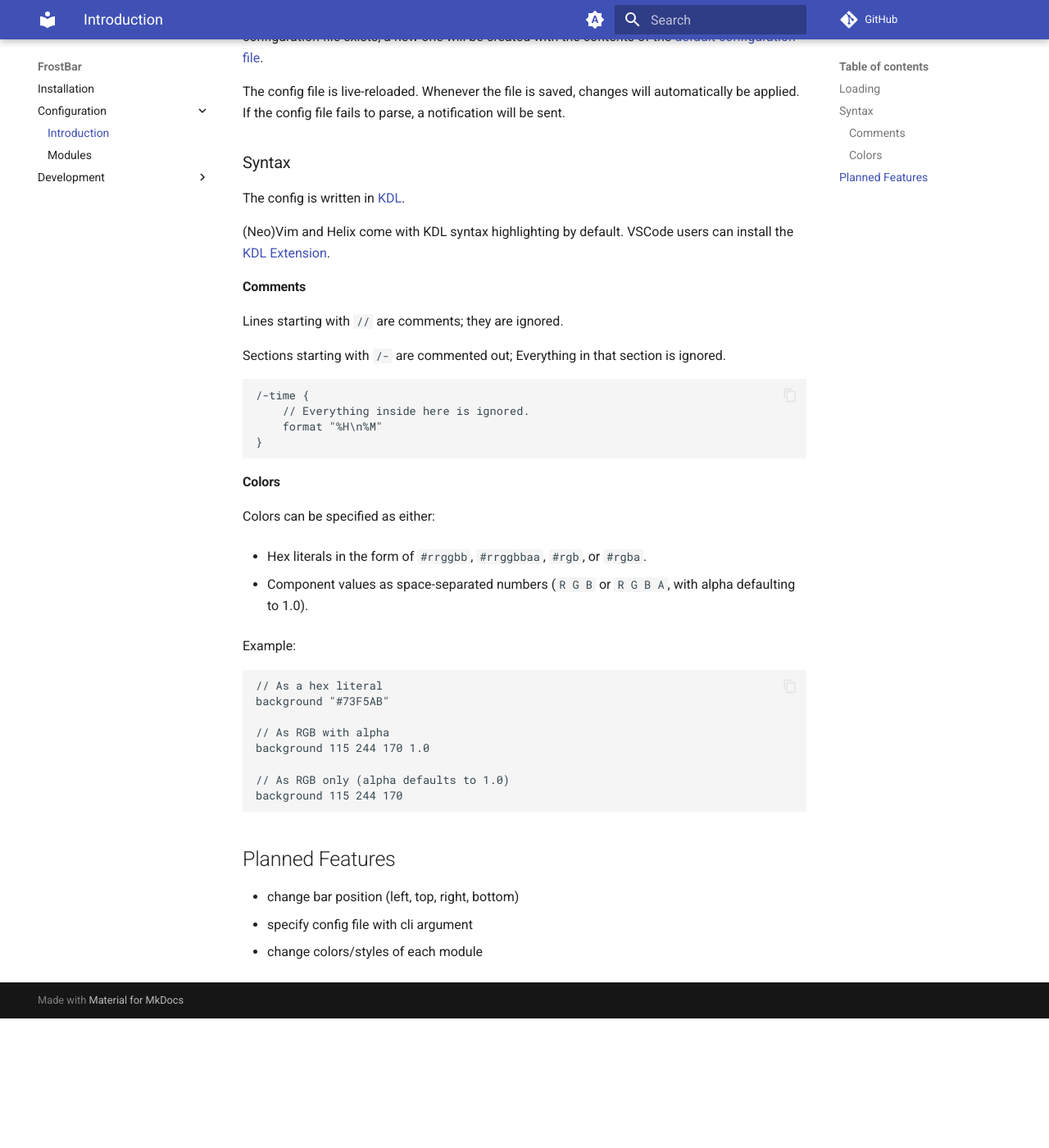
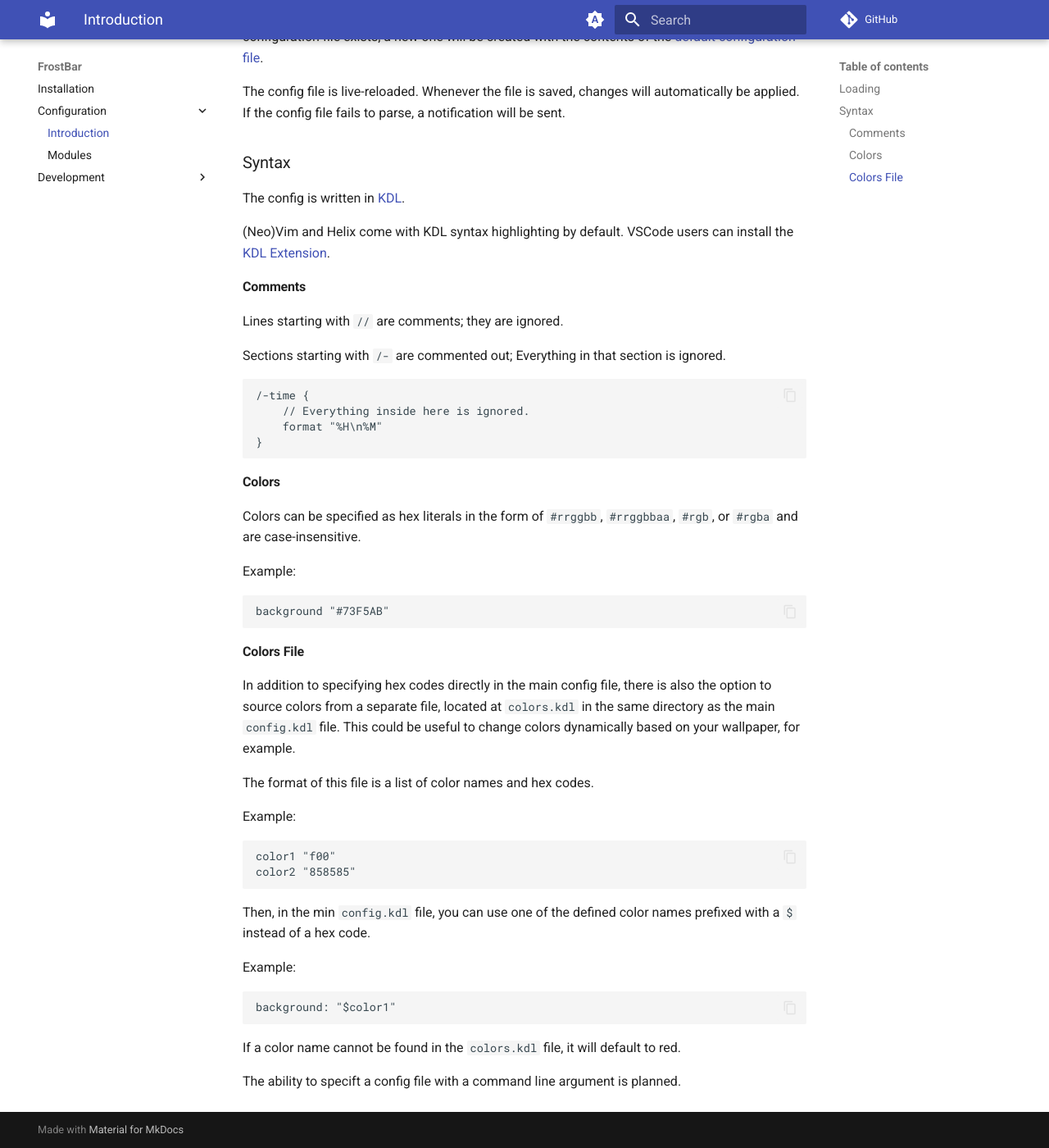
Before and after one commit to Ind-E/FrostBar, an MkDocs documentation site: the page built from docs/wiki/Configuration/Introduction.md, in a window 1280 px wide and 1400 px high, scrolled down 219 px. Shown: the whole window at 82% size. Built offline with MkDocs 1.6.1 and Material for MkDocs 9.7.7, drawn with Linux system fonts in a browser that asks for light colours; comment, search, counter and statistics services are not loaded; before the commit the page ends 1461 px from its top, so only the background shows below that.

Commit message:
update docs

````diff
--- a/docs/mkdocs.yml
+++ b/docs/mkdocs.yml
@@ -13,6 +13,7 @@ theme:
     - search.suggest
     - content.code.copy
     - content.action.edit
+    - content.footnote.tooltips
   palette:
     - media: "(prefers-color-scheme)"
       primary: custom
@@ -41,6 +42,7 @@ markdown_extensions:
   - pymdownx.snippets
   - pymdownx.superfences
   - pymdownx.magiclink
+  - footnotes
   - toc:
       permalink: '#'
 
--- a/docs/wiki/Configuration/Introduction.md
+++ b/docs/wiki/Configuration/Introduction.md
@@ -35,27 +35,40 @@ ignored.
 
 #### Colors
 
-Colors can be specified as either:
-
-- Hex literals in the form of `#rrggbb`, `#rrggbbaa`, `#rgb`, or `#rgba`.
-
-- Component values as space-separated numbers (`R G B` or `R G B A`, with alpha
-defaulting to 1.0).
+Colors can be specified as hex literals in the form of `#rrggbb`, `#rrggbbaa`,
+`#rgb`, or `#rgba` and are case-insensitive.
 
 Example:
 
 ```kdl
-// As a hex literal
 background "#73F5AB"
-
-// As RGB with alpha
-background 115 244 170 1.0
-
-// As RGB only (alpha defaults to 1.0)
-background 115 244 170
 ```
 
-## Planned Features
-- change bar position (left, top, right, bottom)
-- specify config file with cli argument
-- change colors/styles of each module
+#### Colors File
+
+In addition to specifying hex codes directly in the main config file, there is
+also the option to source colors from a separate file, located at `colors.kdl`
+in the same directory as the main `config.kdl` file. This could be useful to
+change colors dynamically based on your wallpaper, for example.
+
+The format of this file is a list of color names and hex codes.
+
+Example:
+
+```kdl
+color1 "f00"
+color2 "858585"
+```
+
+Then, in the min `config.kdl` file, you can use one of the defined color names
+prefixed with a `$` instead of a hex code.
+
+Example:
+
+```kdl
+background: "$color1"
+```
+
+If a color name cannot be found in the `colors.kdl` file, it will default to red.
+
+The ability to specift a config file with a command line argument is planned.
````
Also changed, not shown: docs/wiki/Configuration/Modules.md (+43 -6 lines), docs/wiki/Development/Architecture.md (added, +30 -0 lines), docs/wiki/Development/Design.md (added, +26 -0 lines), docs/wiki/index.md (+7 -1 lines).
